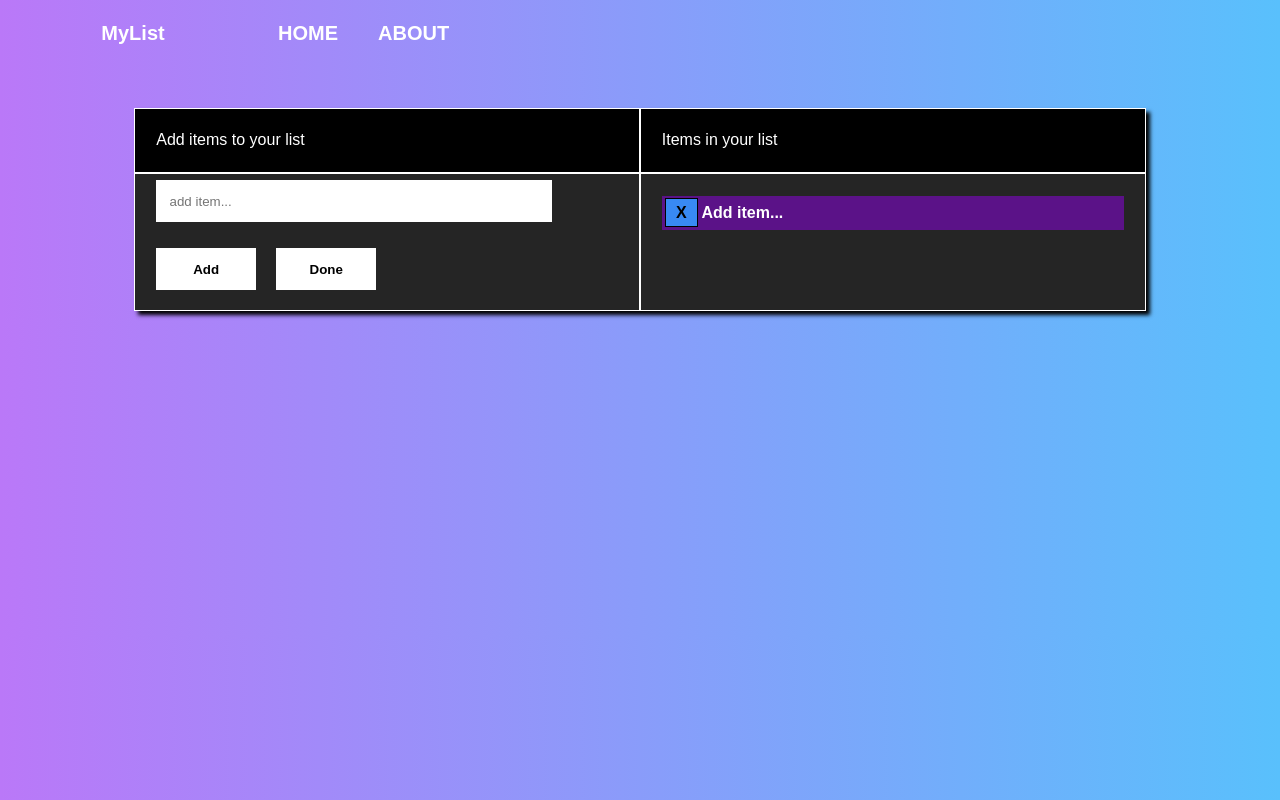
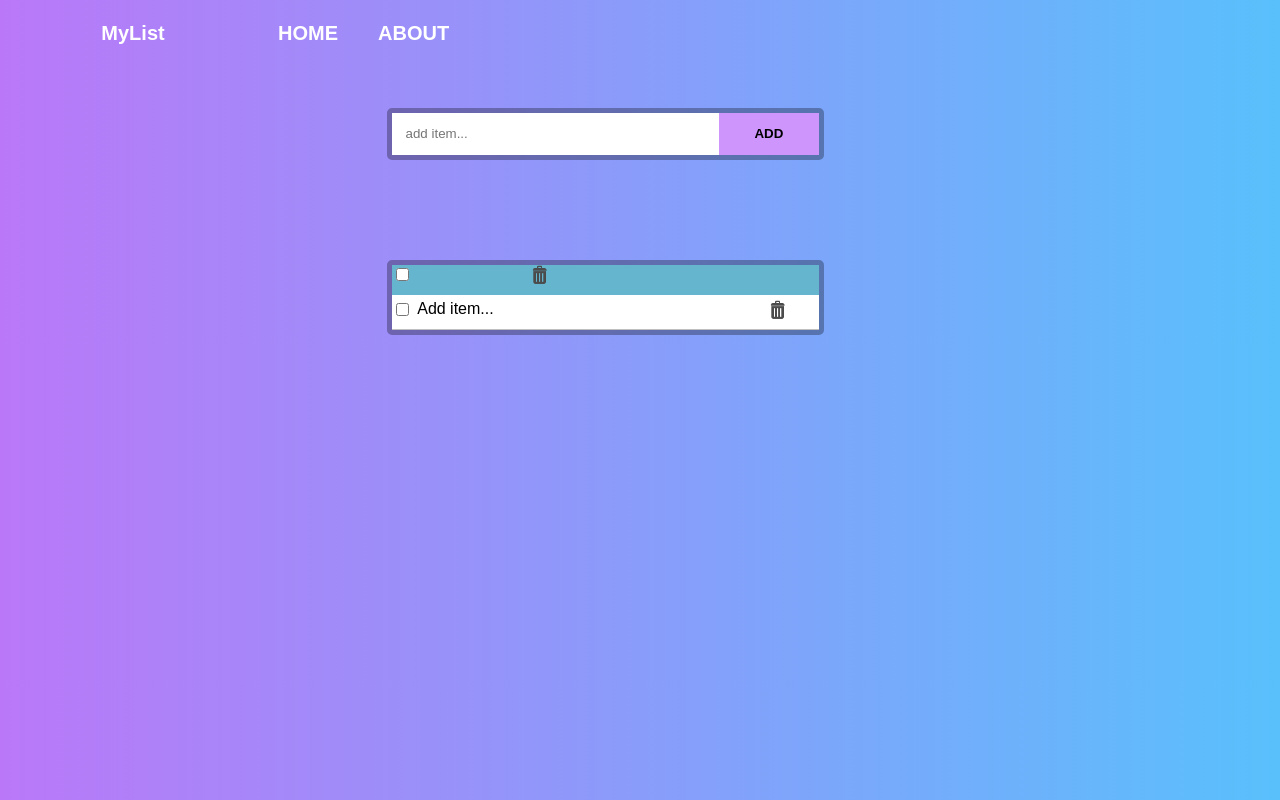
Before and after one commit to kendy-portfolio/angular5-list-maker, an Angular app: page / in a window 1280 px wide. Both pictures are taken after a click on the input "Add". Built offline with nearby package versions, Linux system fonts and the light colour scheme.

Commit message:
starting to add feature to check/uncheck all items from list

```diff
--- a/src/app/home/home.component.html
+++ b/src/app/home/home.component.html
@@ -1,26 +1,26 @@
 <div class="spacer"></div>
-<div class="body-container">
-    <div class="container color-dark">
-        <div class="col"><p>Add items to your list</p></div>
-        <div class="col"><p>Items in your list</p></div>
-    </div>
-    <div class="container color-light">
-        <div class="col">
-            <form>
-                <div class="input">
-                    <input type="text" class="txt" name="item" placeholder="add item..." [(ngModel)]="itemText">
-                </div>
-                <div class="btns">
-                    <input type="submit" class="btn" [value]="btnAddText" (click)="addItem()">
-                    <input type="submit" class="btn" [class.btn-disabled]="itemsList.length === 0" [value]="btnDoneText" (click)="redirectToListPage()">
-                    <div class="clear"></div>
-                </div>
-            </form>
+<div class="container">
+    <form class="inputs-box">
+        <span class="float-left"><input type="text" class="txt" name="item" placeholder="add item..." [(ngModel)]="itemText"></span>
+        <span class="float-left"><input type="submit" class="btn" [value]="btnAddText" (click)="addItem()"></span>
+    </form>
+</div>
+
+<div class="spacer"></div>
+<div class="spacer"></div>
+
+<div class="container" *ngIf="itemsList.length > 0">
+    <div class="item-box-shadow clear">
+        <div class="items-title-bar">
+            <div class="float-left items-select-all">
+                <span><input type="checkbox" class="float-left" (click)="selectAllItems($event)"></span>
+            </div>
+            <div class="float-left items-delete-all"><img src="../../assets/images/delete-btn.png" width="20px" height="20px" class="items-delete-all-img" (click)="deleteAllSelectedItems()"></div>
         </div>
-        <div class="col">
-            <p class="item-container" *ngFor="let item of itemsList; let i = index">
-                <span class="remover" (click)="removeItem(i)">X</span> {{ item }}
-            </p>
+        <div class="item-container" *ngFor="let item of itemsList; let i = index">
+            <span><input #cbx type="checkbox" class="float-left" (click)="selectItem($event, i)"></span>
+            <span class="item float-left">{{ item }}</span>
+            <span class="float-left" (click)="removeItem(i)"><img src="../../assets/images/delete-btn.png" width="20px" height="20px"></span>
         </div>
     </div>
 </div>
--- a/src/app/home/home.component.scss
+++ b/src/app/home/home.component.scss
@@ -1,51 +1,42 @@
 .spacer {
     padding-top: 50px;
+    width: 100%;
 }
-.body-container {
-    margin: auto;
-    width: 80%;
-    box-shadow: 4px 4px 4px black;
+
+.float-left {
+    float: left;
 }
 
 .container {
-    display: grid;
-    grid-template-columns: 50% auto;
-    z-index: 9999;
+    margin: auto;
+    width: 40%;
 }
 
-.col {
-    padding: .4em 1.3em;
-    border: 1px solid white;
-}
-
-.color-dark {
-    background: black;
-}
-
-.color-light {
-    background: #252525;
+.inputs-box {
+    display: flex;
+    flex-direction: column row;
+    width: 427px;
+    border: 5px solid rgba(0, 0, 0, 0.3);
+    border-radius: 5px;
 }
 
 input.txt {
     border: 0;
     padding: 1em;
-    width: 80%;
-    margin-bottom: 2em;
+    width: 300px;
 }
 
 input.btn {
     border: 0;
     width: 100px;
-    display: block;
-    padding: 1em 1em;
-    background: #fff;
+    padding: 1em;
+    text-align: center;
+    background: #ce95fd;
     color: #000;
-    margin-bottom: 1em;
     cursor: pointer;
     text-align: center;
     font-weight: bold;
-    float: left;
-    margin-right: 20px;
+    text-transform: uppercase;
 }
 
 input.btn-disabled {
@@ -62,22 +53,60 @@ input.btn-disabled {
     margin-right: 20px
 }
 
+.item-box-shadow {
+    display: flex;
+    flex-direction: column;
+    width: 427px;
+    border: 5px solid rgba(0, 0, 0, 0.3);
+    border-radius: 5px;
+}
+
 .item-container {
-    background: #5b1288;
-    padding-top: .5em;
-    padding-bottom: .5em;
-    padding-left: .2em;
-    font-weight: bold;
+    background: white;
+    color: black;
+    cursor: pointer;
+    width: 427px;
+    float: left;
+    border-bottom: 1px solid rgba(0, 0, 0, 0.25);
+    padding-top: 5px;
+    padding-bottom: 5px;
+}
+
+.item {
+    width: 350px;
+    padding-left: 5px;
+}
+
+.items-title-bar {
+    width: 427px;
+    height: 30px;
+    background: #65b5ce;
+    color: black;
+}
+
+.items-title {
+    width: 33%;
+    padding-left: 5px;
+}
+
+.items-select-all {
+    width: 32%;
+}
+
+.items-delete-all {
+    width: 32%;
+}
+
+.items-delete-all-img {
     cursor: pointer;
 }
 
 .remover {
+    width: 50px;
     font-weight: bold;
     cursor: pointer;
     position: relative;
     top: 50%;
-    left: 0%;
-    padding: 5px 10px;
     transform: (0%, 50%);
     border: 1px solid #000;
     background: #3889f3;
--- a/src/app/home/home.component.ts
+++ b/src/app/home/home.component.ts
@@ -1,4 +1,4 @@
-import { Component, OnInit } from '@angular/core';
+import { Component, OnInit, ViewChildren } from '@angular/core';
 import { Router } from '@angular/router';
 import { trigger, style, transition, animate, keyframes, query, stagger } from '@angular/animations';
 import { ItemslistService } from '../itemslist.service';
@@ -11,13 +11,17 @@ import { ItemslistService } from '../itemslist.service';
 })
 export class HomeComponent implements OnInit {
   itemsList = [];
+  selectedItems = [];
   itemText: string = "Add item...";
   btnAddText: String = "Add";
   btnDoneText: String = "Done";
+  isCheckAllCheckboxChecked:Boolean = false;
+  @ViewChildren('cbx') checkboxes;
 
   constructor(private _items:ItemslistService, private _router:Router) {
 
   }
+
 
   ngOnInit(): void {
     this._items.item.subscribe(il => this.itemsList = il);
@@ -44,4 +48,45 @@ export class HomeComponent implements OnInit {
       this._items.changeItem(this.itemsList);
     }
   }
+
+  selectAllItems(event) {
+    if(event.target.checked){
+      for(var i = 0; i < this.itemsList.length; i++){
+        if(!this.selectedItems.includes(i)) {
+          this.selectedItems.push(i);
+        }
+      }
+      this.checkboxes.toArray().forEach(element => {
+        element.nativeElement.checked = true;
+      });
+    }
+    else{
+      this.selectedItems.splice(0, this.selectedItems.length);
+      this.checkboxes.toArray().forEach(element => {
+        element.nativeElement.checked = false;
+      });
+    }
+  }
+
+  selectItem(event, index) {
+    if(event.target.checked){
+      event.target.checked = false;
+      this.selectedItems.splice(this.selectedItems.indexOf(index), 1);
+    }
+    else {
+      if(!this.selectedItems.includes(index)) {
+        this.selectedItems.push(index);
+        event.target.checked = true;
+      }
+    }
+  }
+
+  deleteAllSelectedItems() {
+    for(var i = 0; i < this.selectedItems.length; i++){
+      this.itemsList.splice(this.selectedItems[i], 1);
+    }
+    if(this.selectedItems.length > 0){
+      this.selectedItems.splice(0, this.selectedItems.length);
+    }
+  }
 }
```
Also changed, not shown: src/assets/images/delete-btn.png (added).
